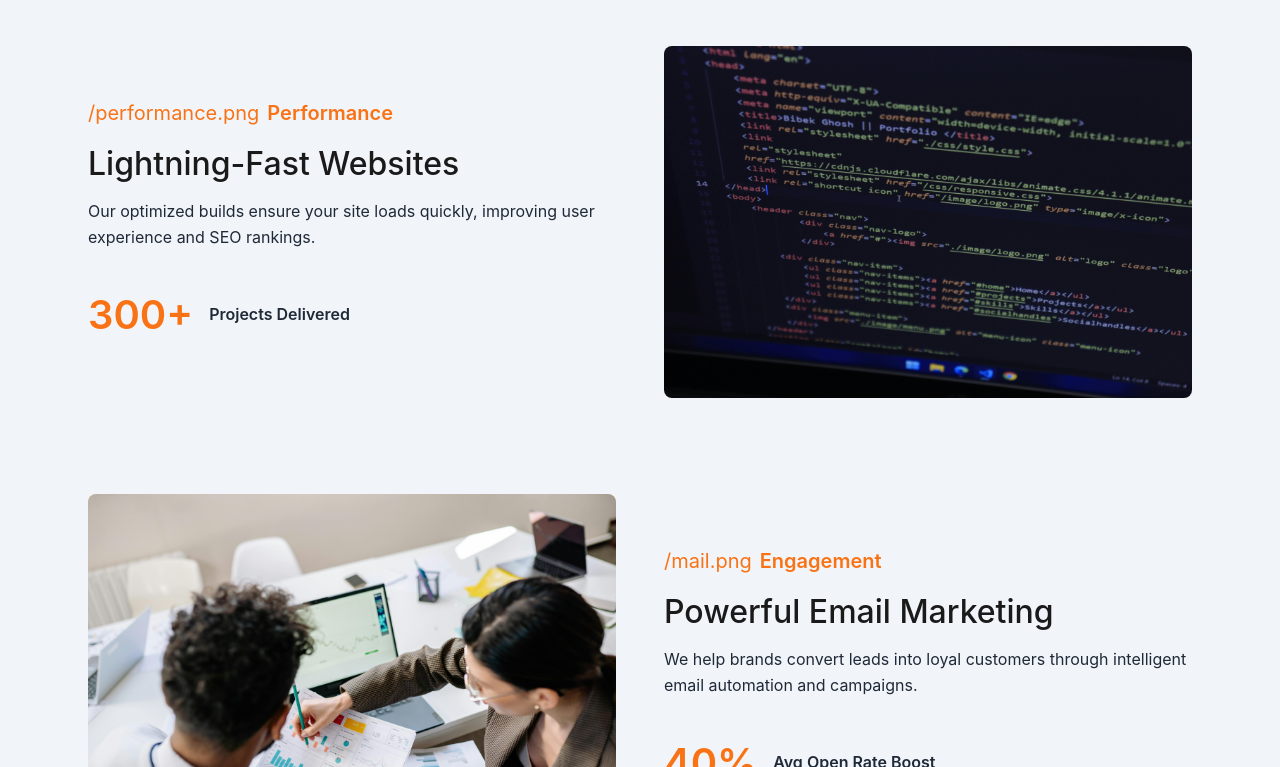
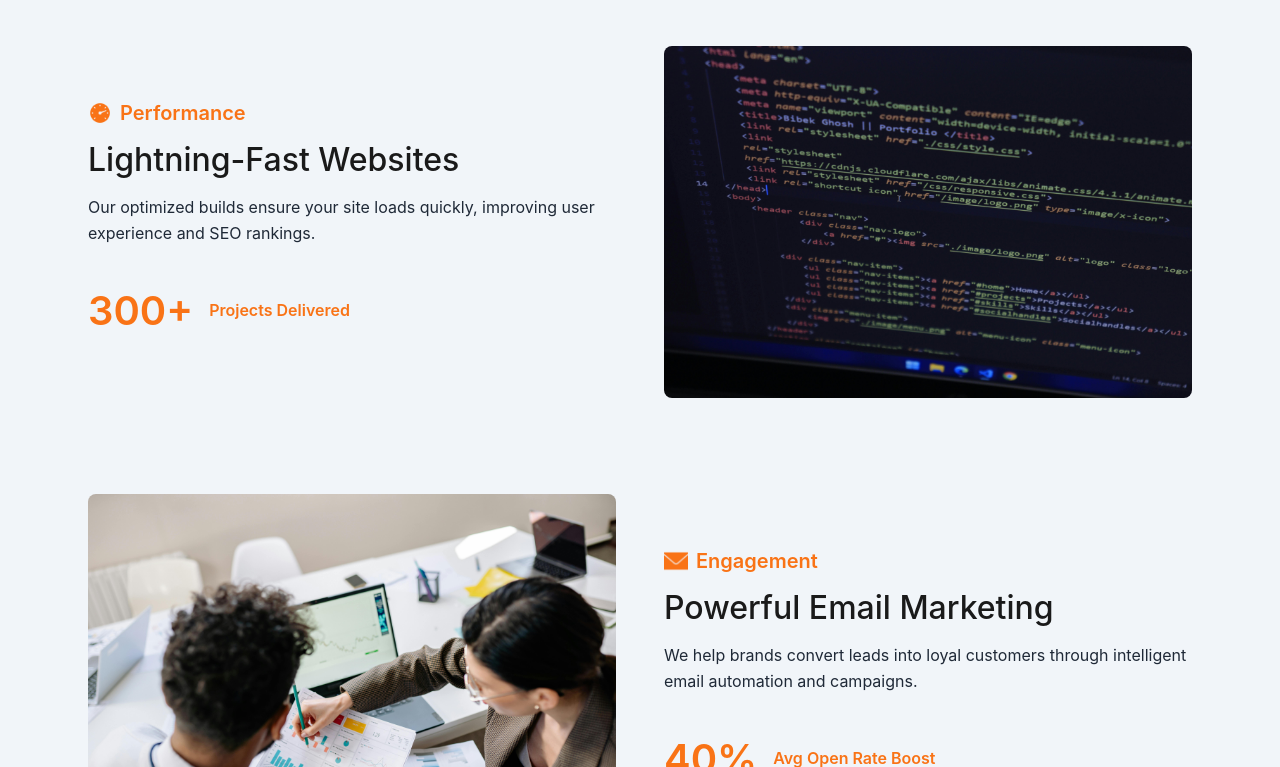
Before and after one commit to CESAR-JARAMILLO/Digital-Agency-Template, a Next.js app: page / in a window 1280 px wide. Shown: the part 693-1460 px from the top of the page. Built offline with nearby package versions, Linux system fonts and the light colour scheme.

Commit message:
update features

```diff
--- a/components/FeatureHighlight.tsx
+++ b/components/FeatureHighlight.tsx
@@ -6,7 +6,7 @@ import { useInView } from "framer-motion";
 
 type Props = {
   reverse?: boolean;
-  icon?: React.ReactNode;
+  icon?: string;
   tag: string;
   title: string;
   description: string;
@@ -50,7 +50,7 @@ const FeatureHighlight = ({
           transition={{ duration: 0.6, ease: "easeOut" }}
         >
           <div className="feature__tag">
-            <span className="feature__icon">{icon}</span>
+            <img className="feature__icon" src={icon} />
             <h5 className="feature__tagline">{tag}</h5>
           </div>
           <h3 className="feature__title">{title}</h3>
--- a/styles/components/_features.scss
+++ b/styles/components/_features.scss
@@ -34,7 +34,7 @@
   }
 
   &__icon {
-    font-size: $font-size-lg;
+    width: $font-size-xl;
     color: $color-primary;
   }
 
@@ -72,7 +72,7 @@
 
   &__stat-label {
     font-size: $font-size-base;
-    color: $color-gray-800;
+    color: $color-primary;
   }
 
   &__image {
```
